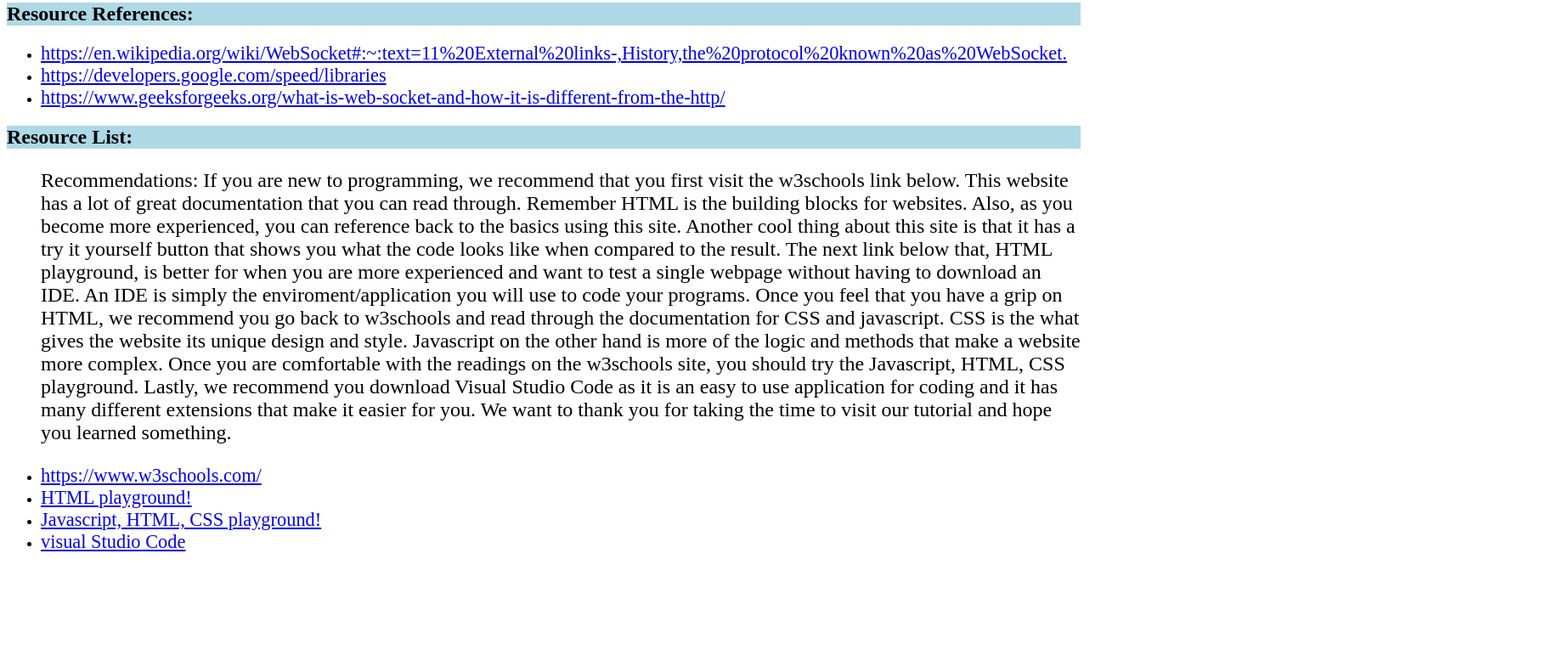
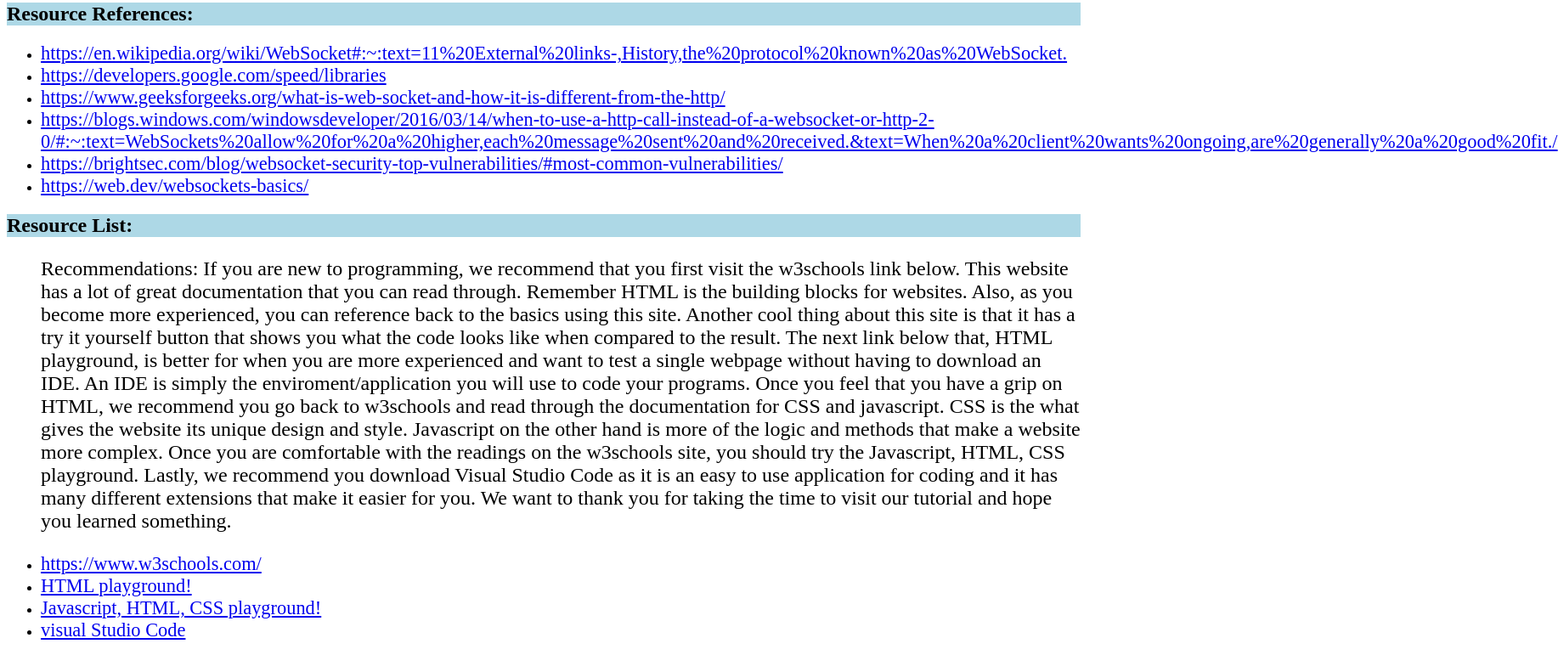
Before and after one commit to ibarraz5/advanced-project, a website: page writeup.html in a window 1280 px wide. Shown: the part 4752-5523 px from the top of the page at 85% size, 1834 px wide, since content can reach past the window. Before the commit the page ends 5419 px from the top, so only its background shows below. Drawn offline with Linux system fonts and the light colour scheme.

Commit message:
Update writeup.html

```diff
--- a/writeup.html
+++ b/writeup.html
@@ -180,6 +180,9 @@
           <li><a href="https://en.wikipedia.org/wiki/WebSocket#:~:text=11%20External%20links-,History,the%20protocol%20known%20as%20WebSocket.">https://en.wikipedia.org/wiki/WebSocket#:~:text=11%20External%20links-,History,the%20protocol%20known%20as%20WebSocket.</a></li>
           <li><a href="https://developers.google.com/speed/libraries">https://developers.google.com/speed/libraries</a></li>
           <li><a href="https://www.geeksforgeeks.org/what-is-web-socket-and-how-it-is-different-from-the-http/">https://www.geeksforgeeks.org/what-is-web-socket-and-how-it-is-different-from-the-http/</a></li>
+          <li><a href="https://blogs.windows.com/windowsdeveloper/2016/03/14/when-to-use-a-http-call-instead-of-a-websocket-or-http-2-0/#:~:text=WebSockets%20allow%20for%20a%20higher,each%20message%20sent%20and%20received.&text=When%20a%20client%20wants%20ongoing,are%20generally%20a%20good%20fit./">https://blogs.windows.com/windowsdeveloper/2016/03/14/when-to-use-a-http-call-instead-of-a-websocket-or-http-2-0/#:~:text=WebSockets%20allow%20for%20a%20higher,each%20message%20sent%20and%20received.&text=When%20a%20client%20wants%20ongoing,are%20generally%20a%20good%20fit./</a></li>
+          <li><a href="https://brightsec.com/blog/websocket-security-top-vulnerabilities/#most-common-vulnerabilities/">https://brightsec.com/blog/websocket-security-top-vulnerabilities/#most-common-vulnerabilities/</a></li>
+          <li><a href="https://web.dev/websockets-basics/">https://web.dev/websockets-basics/</a></li>
       </ul>
       <h2 id="h_10">Resource List:</h2>
       <ul>
```
